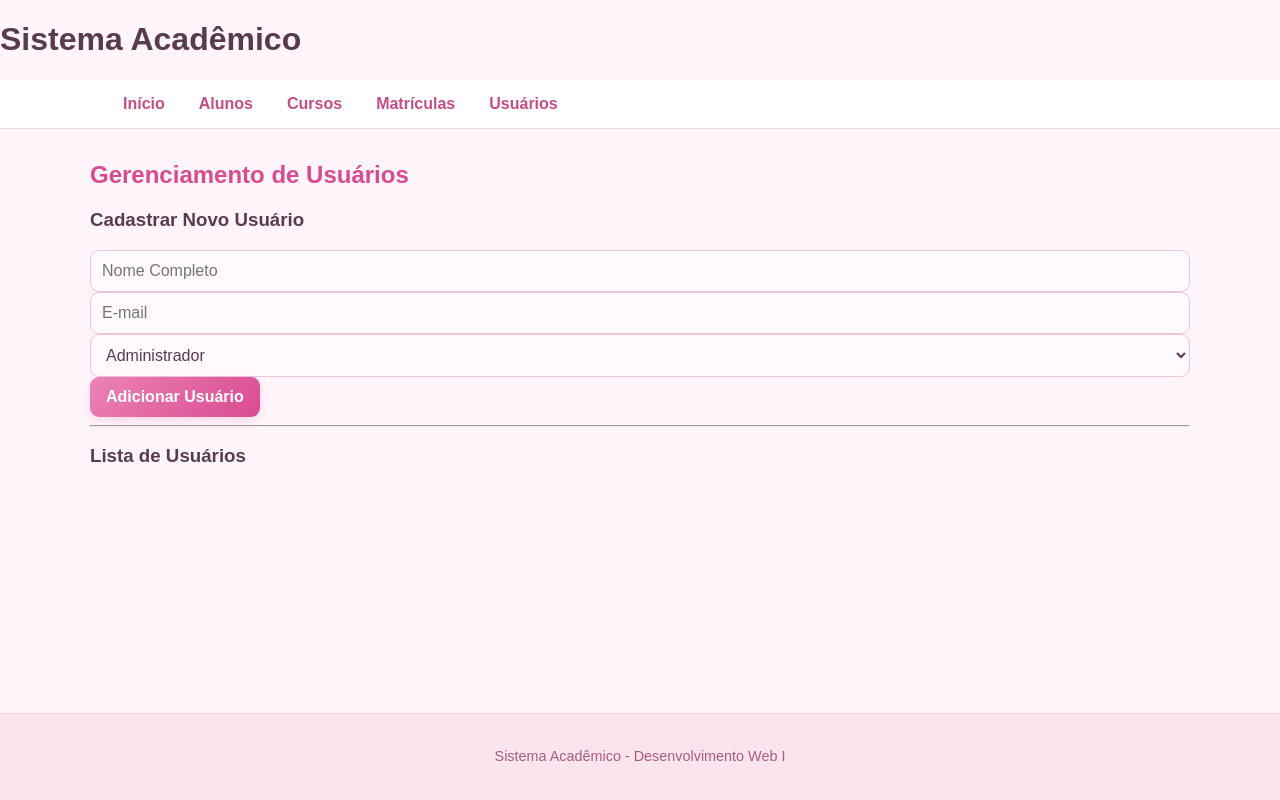
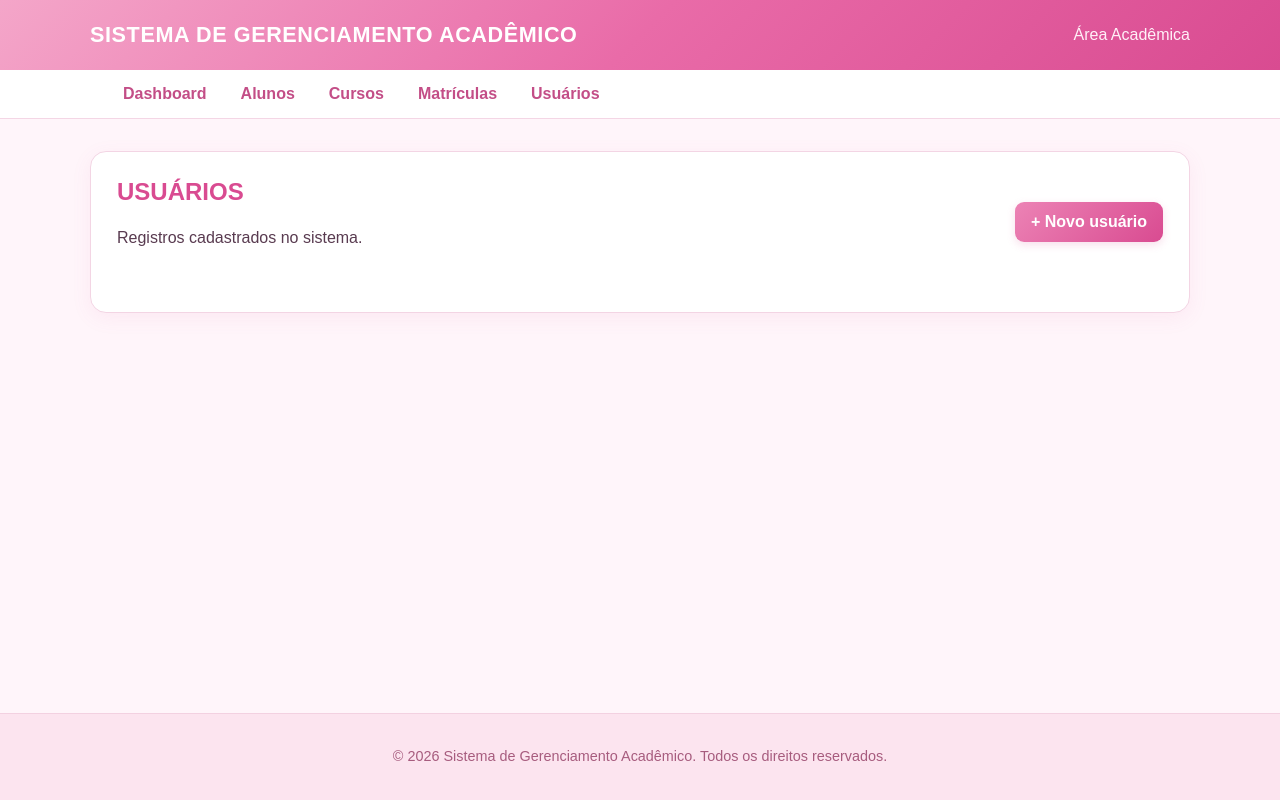
Before and after one commit to nanacyy/Sistema-Academico, a plain HTML site: page usuarios.html in a window 1280 px wide. Drawn offline with Linux system fonts and the light colour scheme; a script that the page names is missing; files whose address does not match are found by name.

Commit message:
Refactor usuarios.html for improved layout and content
Updated the structure and content of the usuarios.html file, including new header, navigation, and main section.

```diff
--- a/usuarios.html
+++ b/usuarios.html
@@ -1,53 +1,38 @@
-<!DOCTYPE html>
+<!doctype html>
 <html lang="pt-BR">
     <head>
-    <meta charset="UTF-8">
+        <meta charset="UTF-8" />
+        <meta name="viewport" content="width=device-width, initial-scale=1.0" />
         <title>Usuários - Sistema Acadêmico</title>
-    <link rel="stylesheet" href="css/style.css">
+        <link rel="stylesheet" href="css/style.css" />
     </head>
     <body>
-    <header>
-        <h1>Sistema Acadêmico</h1>
+        <header class="cabecalho">
+            <h1 id="titulo-sistema">SISTEMA DE GERENCIAMENTO ACADÊMICO</h1>
+            <span>Área Acadêmica</span>
+        </header>
         <nav>
             <ul>
-                <li><a href="index.html">Início</a></li>
+                <li><a href="index.html">Dashboard</a></li>
                 <li><a href="alunos.html">Alunos</a></li>
                 <li><a href="cursos.html">Cursos</a></li>
                 <li><a href="matriculas.html">Matrículas</a></li>
-                <li><a href="usuarios.html" class="active">Usuários</a></li>
+                <li><a href="usuarios.html">Usuários</a></li>
             </ul>
         </nav>
-    </header>
-
         <main>
-        <h2>Gerenciamento de Usuários</h2>
-
-        <section>
-            <h3>Cadastrar Novo Usuário</h3>
-            <form id="form-usuario">
-                <input type="text" id="nome-usuario" placeholder="Nome Completo" required>
-                <input type="email" id="email-usuario" placeholder="E-mail" required>
-                <select id="perfil-usuario">
-                    <option value="Administrador">Administrador</option>
-                    <option value="Professor">Professor</option>
-                    <option value="Atendimento">Atendimento</option>
-                </select>
-                <button type="submit">Adicionar Usuário</button>
-            </form>
-        </section>
-
-        <hr>
-
-        <section>
-            <h3>Lista de Usuários</h3>
+            <section class="painel">
+                <div class="cabecalho-secao">
+                    <div>
+                        <h2>USUÁRIOS</h2>
+                        <p>Registros cadastrados no sistema.</p>
+                    </div>
+                    <a class="botao" href="usuario-form.html">+ Novo usuário</a>
+                </div>
                 <div id="lista-usuarios" class="lista-grid"></div>
             </section>
         </main>
-
-    <footer>
-        <p>Sistema Acadêmico - Desenvolvimento Web I</p>
-    </footer>
-
+        <footer><p>© 2026 Sistema de Gerenciamento Acadêmico. Todos os direitos reservados.</p></footer>
         <script src="js/dados.js"></script>
         <script src="js/storage.js"></script>
         <script src="js/app.js"></script>
```
Lines whose indentation alone changed are shown as unchanged.
